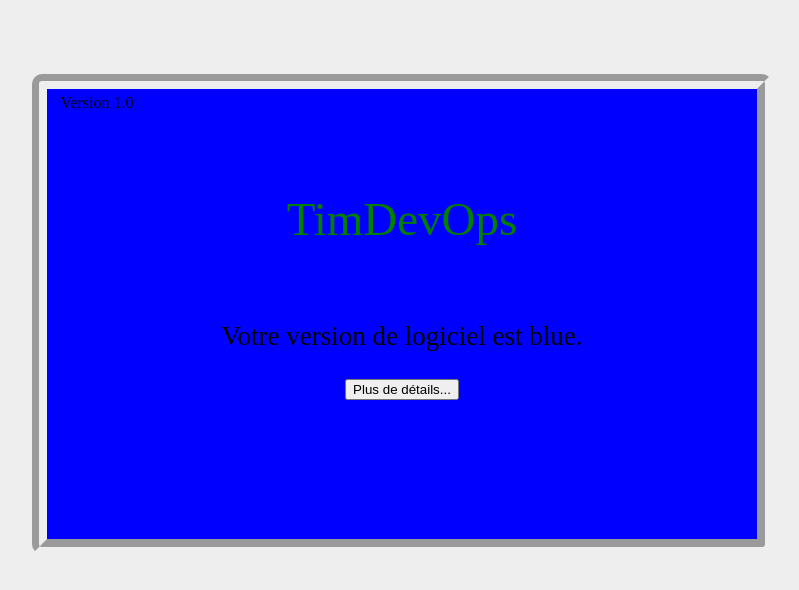
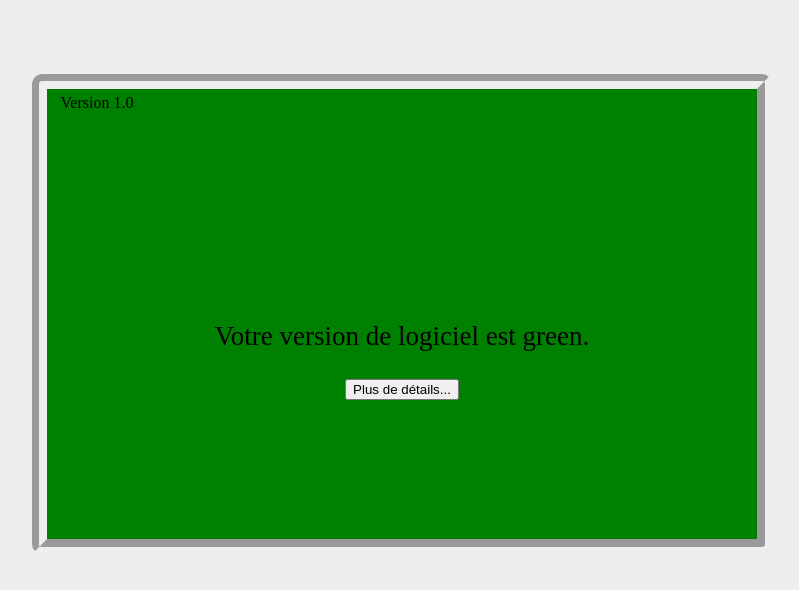
Before and after one commit to Joh97400/Jenkins, a PHP site: page / in a window 1280 px wide. Shown: the top 590 px of the page, without its empty margins (238-1037 px from the left). Run offline with PHP 8.4, Linux system fonts and the light colour scheme.

Commit message:
Modif code, Selenium et Sonar OK

```diff
--- a/index.php
+++ b/index.php
@@ -26,7 +26,7 @@ p{
 	margin-right:auto;
 	height : 450px;
 	width: 710px; /* largeur obligatoire pour être centré */
-	background-color : <?php $couleur ="blue";echo $couleur;?>;
+	background-color : <?php $couleur ="green";echo $couleur;?>;
 	border-radius: 10px;
 }
 #version{
```
